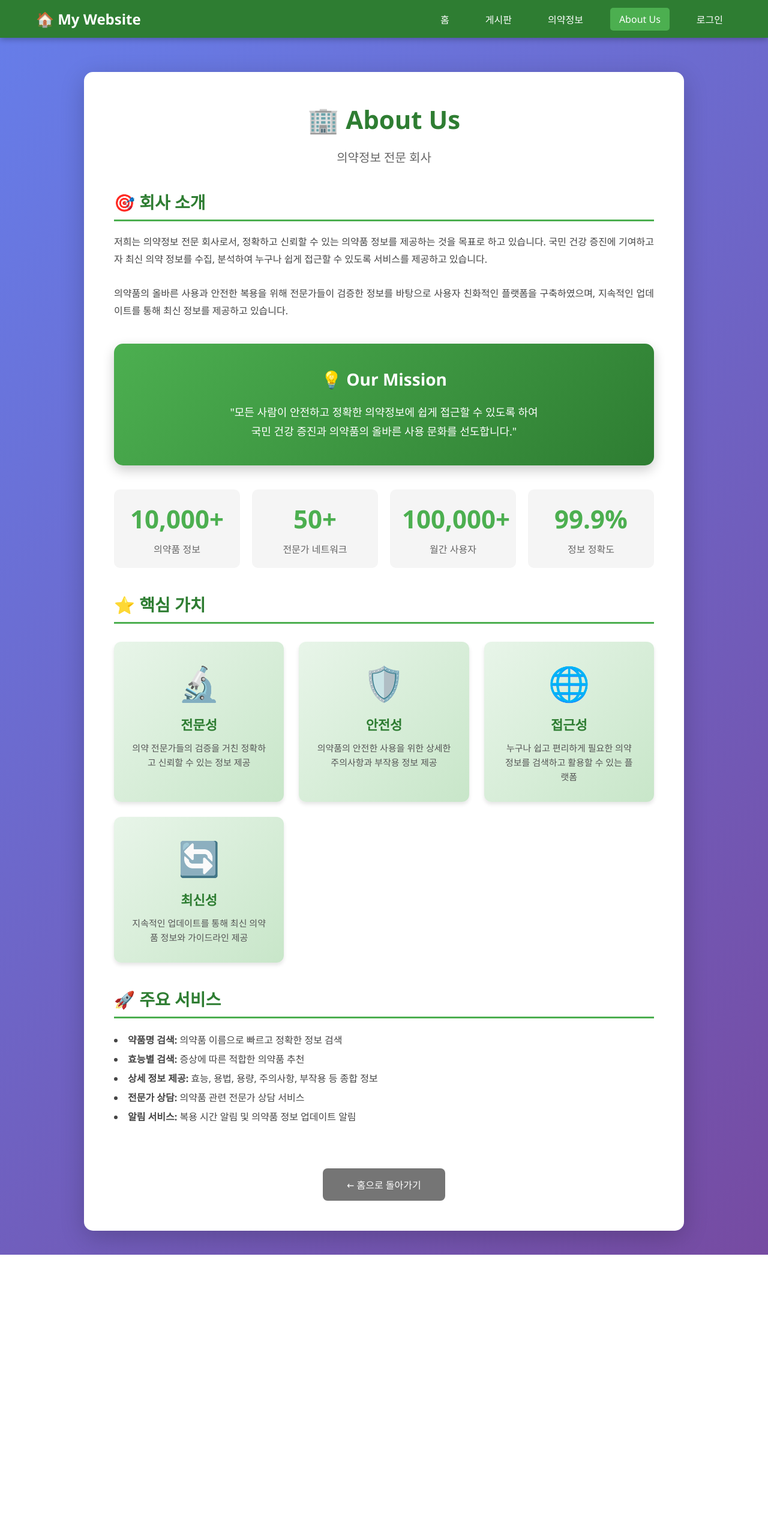
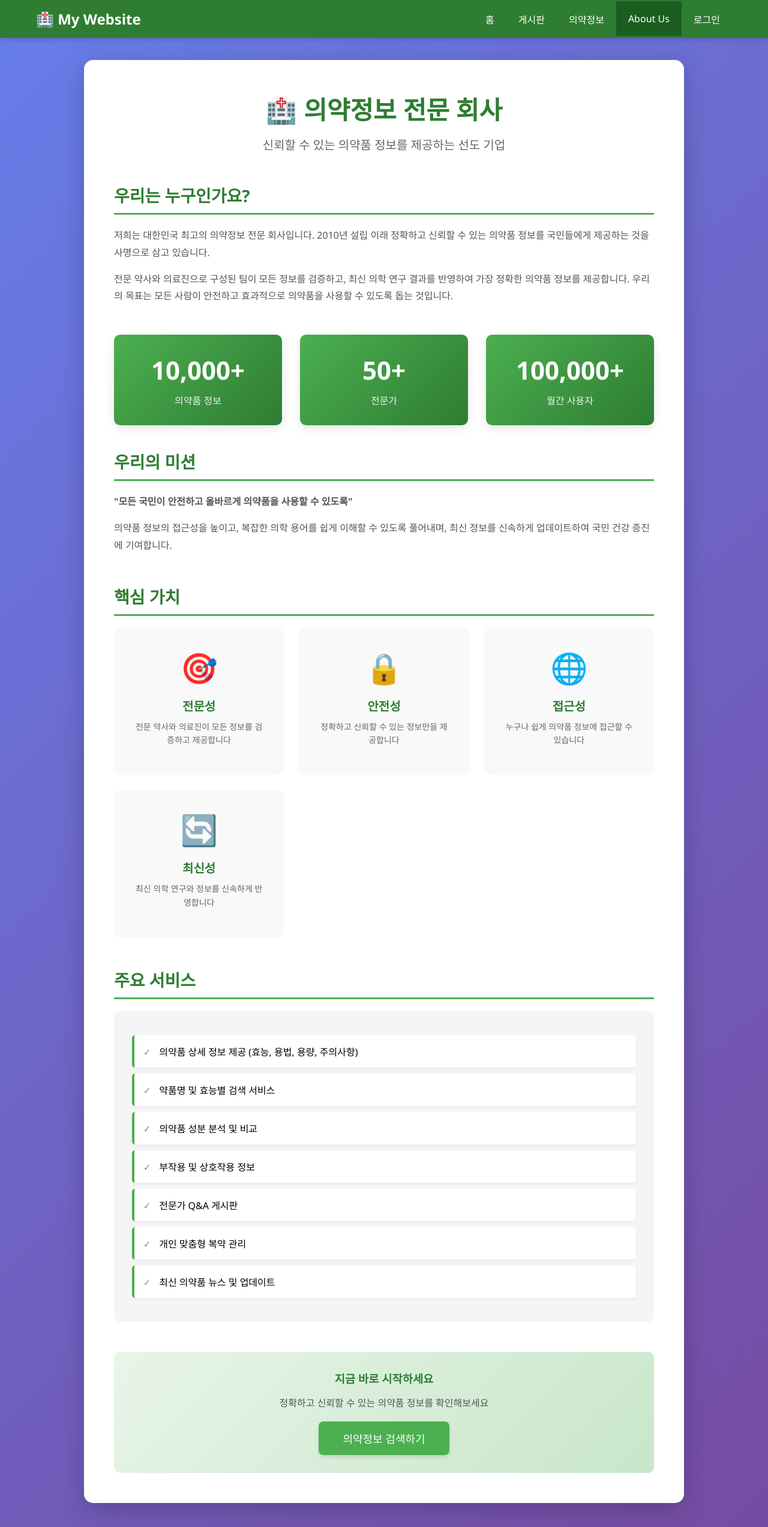
Before and after one commit to ywhcho/my-website, a Django app: template accounts/templates/accounts/about_us.html in a window 1280 px wide. Shown: the whole page at 60% size. Before the commit the page ends 2092 px from the top, so only its background shows below. Run offline with Django 4.2, Linux system fonts and the light colour scheme; the template is opened without the code that fills it, so the values that code supplies are empty.

Commit message:
About Us 페이지 생성

```diff
--- a/accounts/templates/accounts/about_us.html
+++ b/accounts/templates/accounts/about_us.html
@@ -14,7 +14,7 @@
             font-family: 'Segoe UI', Tahoma, Geneva, Verdana, sans-serif;
             background: linear-gradient(135deg, #667eea 0%, #764ba2 100%);
             min-height: 100vh;
-            padding-top: 80px;
+            padding-top: 60px;
         }
 
         /* 네비게이션 바 */
@@ -24,7 +24,8 @@
             left: 0;
             right: 0;
             background-color: #2e7d32;
-            box-shadow: 0 2px 10px rgba(0,0,0,0.3);
+            padding: 0;
+            box-shadow: 0 2px 10px rgba(0,0,0,0.2);
             z-index: 1000;
         }
         .navbar-container {
@@ -33,43 +34,35 @@
             display: flex;
             justify-content: space-between;
             align-items: center;
-            padding: 15px 20px;
+            padding: 0 20px;
         }
         .navbar-brand {
+            color: white;
             font-size: 24px;
             font-weight: bold;
-            color: white;
             text-decoration: none;
+            padding: 15px 0;
         }
         .navbar-menu {
             display: flex;
             list-style: none;
-            gap: 30px;
-            align-items: center;
+            gap: 0;
         }
-        .navbar-menu li a {
+        .navbar-menu li {
+            margin: 0;
+        }
+        .navbar-menu a {
+            display: block;
             color: white;
             text-decoration: none;
-            font-size: 16px;
-            padding: 8px 15px;
-            border-radius: 5px;
-            transition: all 0.3s;
+            padding: 18px 20px;
+            transition: background-color 0.3s;
         }
-        .navbar-menu li a:hover {
-            background-color: rgba(255, 255, 255, 0.2);
-        }
-        .navbar-menu li a.active {
-            background-color: #4CAF50;
+        .navbar-menu a:hover,
+        .navbar-menu a.active {
+            background-color: #1b5e20;
         }
 
-        /* 메인 컨텐츠 */
-        .main-content {
-            display: flex;
-            justify-content: center;
-            align-items: center;
-            padding: 40px 20px;
-            min-height: calc(100vh - 80px);
-        }
         .container {
             max-width: 1000px;
             width: 100%;
@@ -77,168 +70,154 @@
             padding: 50px;
             border-radius: 15px;
             box-shadow: 0 10px 40px rgba(0,0,0,0.2);
+            margin: 40px auto;
         }
 
-        h1 {
+        .hero {
+            text-align: center;
+            margin-bottom: 50px;
+        }
+        .hero h1 {
             color: #2e7d32;
-            margin-bottom: 20px;
-            text-align: center;
             font-size: 42px;
+            margin-bottom: 15px;
         }
-
-        .subtitle {
-            text-align: center;
+        .hero .tagline {
+            font-size: 20px;
             color: #666;
-            font-size: 20px;
-            margin-bottom: 40px;
+            font-weight: 300;
         }
 
         .section {
-            margin-bottom: 40px;
+            margin-bottom: 50px;
         }
-
-        .section-title {
+        .section h2 {
             color: #2e7d32;
             font-size: 28px;
             margin-bottom: 20px;
             padding-bottom: 10px;
             border-bottom: 3px solid #4CAF50;
         }
-
-        .section-content {
-            color: #444;
+        .section p {
+            color: #555;
+            line-height: 1.8;
             font-size: 16px;
-            line-height: 1.8;
-            text-align: justify;
+            margin-bottom: 15px;
         }
 
-        .values-grid {
+        /* 통계 섹션 */
+        .stats {
             display: grid;
-            grid-template-columns: repeat(auto-fit, minmax(250px, 1fr));
-            gap: 25px;
-            margin-top: 30px;
+            grid-template-columns: repeat(auto-fit, minmax(200px, 1fr));
+            gap: 30px;
+            margin: 40px 0;
+        }
+        .stat-card {
+            background: linear-gradient(135deg, #4CAF50 0%, #2e7d32 100%);
+            color: white;
+            padding: 30px;
+            border-radius: 10px;
+            text-align: center;
+            box-shadow: 0 5px 15px rgba(0,0,0,0.1);
+        }
+        .stat-number {
+            font-size: 42px;
+            font-weight: bold;
+            margin-bottom: 10px;
+        }
+        .stat-label {
+            font-size: 16px;
+            opacity: 0.9;
         }
 
+        /* 핵심 가치 */
+        .values {
+            display: grid;
+            grid-template-columns: repeat(auto-fit, minmax(220px, 1fr));
+            gap: 25px;
+        }
         .value-card {
+            background-color: #f9f9f9;
+            padding: 30px;
+            border-radius: 10px;
+            text-align: center;
+            transition: all 0.3s;
+            border: 2px solid transparent;
+        }
+        .value-card:hover {
+            transform: translateY(-5px);
+            border-color: #4CAF50;
+            box-shadow: 0 5px 15px rgba(0,0,0,0.1);
+        }
+        .value-icon {
+            font-size: 50px;
+            margin-bottom: 15px;
+        }
+        .value-card h3 {
+            color: #2e7d32;
+            margin-bottom: 10px;
+            font-size: 20px;
+        }
+        .value-card p {
+            color: #666;
+            font-size: 14px;
+            line-height: 1.6;
+        }
+
+        /* 서비스 목록 */
+        .services {
+            background-color: #f5f5f5;
+            padding: 30px;
+            border-radius: 10px;
+        }
+        .services ul {
+            list-style: none;
+        }
+        .services li {
+            padding: 15px;
+            margin: 10px 0;
+            background-color: white;
+            border-left: 4px solid #4CAF50;
+            border-radius: 5px;
+            box-shadow: 0 2px 5px rgba(0,0,0,0.05);
+        }
+        .services li::before {
+            content: "✓ ";
+            color: #4CAF50;
+            font-weight: bold;
+            margin-right: 10px;
+        }
+
+        .cta {
+            text-align: center;
+            margin-top: 50px;
+            padding: 30px;
             background: linear-gradient(135deg, #e8f5e9 0%, #c8e6c9 100%);
-            padding: 30px;
-            border-radius: 12px;
-            text-align: center;
+            border-radius: 10px;
+        }
+        .cta h3 {
+            color: #2e7d32;
+            margin-bottom: 15px;
+        }
+        .cta p {
+            color: #555;
+            margin-bottom: 20px;
+        }
+        .btn {
+            display: inline-block;
+            padding: 15px 40px;
+            background-color: #4CAF50;
+            color: white;
+            text-decoration: none;
+            border-radius: 8px;
+            font-size: 18px;
             transition: all 0.3s;
             box-shadow: 0 4px 6px rgba(0,0,0,0.1);
         }
-
-        .value-card:hover {
-            transform: translateY(-8px);
-            box-shadow: 0 8px 20px rgba(0,0,0,0.2);
-        }
-
-        .value-icon {
-            font-size: 56px;
-            margin-bottom: 15px;
-        }
-
-        .value-title {
-            color: #2e7d32;
-            font-size: 22px;
-            font-weight: bold;
-            margin-bottom: 12px;
-        }
-
-        .value-description {
-            color: #555;
-            font-size: 15px;
-            line-height: 1.6;
-        }
-
-        .stats-container {
-            display: flex;
-            justify-content: space-around;
-            margin: 40px 0;
-            flex-wrap: wrap;
-            gap: 20px;
-        }
-
-        .stat-item {
-            text-align: center;
-            padding: 20px;
-            background-color: #f5f5f5;
-            border-radius: 10px;
-            flex: 1;
-            min-width: 150px;
-        }
-
-        .stat-number {
-            font-size: 42px;
-            font-weight: bold;
-            color: #4CAF50;
-            margin-bottom: 10px;
-        }
-
-        .stat-label {
-            color: #666;
-            font-size: 16px;
-        }
-
-        .mission-box {
-            background: linear-gradient(135deg, #4CAF50 0%, #2e7d32 100%);
-            color: white;
-            padding: 40px;
-            border-radius: 15px;
-            text-align: center;
-            margin: 40px 0;
-            box-shadow: 0 8px 20px rgba(0,0,0,0.2);
-        }
-
-        .mission-box h3 {
-            font-size: 28px;
-            margin-bottom: 20px;
-        }
-
-        .mission-box p {
-            font-size: 18px;
-            line-height: 1.8;
-        }
-
-        .btn-back {
-            display: inline-block;
-            padding: 15px 40px;
-            background-color: #757575;
-            color: white;
-            text-decoration: none;
-            border-radius: 8px;
-            margin-top: 30px;
-            transition: all 0.3s;
-            font-size: 16px;
-        }
-
-        .btn-back:hover {
-            background-color: #616161;
+        .btn:hover {
+            background-color: #45a049;
             transform: translateY(-2px);
-        }
-
-        .center {
-            text-align: center;
-        }
-
-        /* 반응형 디자인 */
-        @media (max-width: 768px) {
-            .navbar-menu {
-                gap: 15px;
-            }
-            .navbar-menu li a {
-                font-size: 14px;
-                padding: 6px 10px;
-            }
-            .container {
-                padding: 30px 20px;
-            }
-            h1 {
-                font-size: 32px;
-            }
-            .subtitle {
-                font-size: 16px;
-            }
+            box-shadow: 0 6px 12px rgba(0,0,0,0.15);
         }
     </style>
 </head>
@@ -246,7 +225,7 @@
     <!-- 네비게이션 바 -->
     <nav class="navbar">
         <div class="navbar-container">
-            <a href="{% url 'accounts:home' %}" class="navbar-brand">🏠 My Website</a>
+            <a href="{% url 'accounts:home' %}" class="navbar-brand">🏥 My Website</a>
             <ul class="navbar-menu">
                 <li><a href="{% url 'accounts:home' %}">홈</a></li>
                 <li><a href="{% url 'board:list' %}">게시판</a></li>
@@ -262,111 +241,103 @@
         </div>
     </nav>
 
-    <!-- 메인 컨텐츠 -->
-    <div class="main-content">
     <div class="container">
-            <h1>🏢 About Us</h1>
-            <p class="subtitle">의약정보 전문 회사</p>
+        <!-- Hero Section -->
+        <div class="hero">
+            <h1>🏥 의약정보 전문 회사</h1>
+            <p class="tagline">신뢰할 수 있는 의약품 정보를 제공하는 선도 기업</p>
+        </div>
 
         <!-- 회사 소개 -->
         <div class="section">
-                <h2 class="section-title">🎯 회사 소개</h2>
-                <div class="section-content">
+            <h2>우리는 누구인가요?</h2>
             <p>
-                        저희는 의약정보 전문 회사로서, 정확하고 신뢰할 수 있는 의약품 정보를 제공하는 것을
-                        목표로 하고 있습니다. 국민 건강 증진에 기여하고자 최신 의약 정보를 수집, 분석하여
-                        누구나 쉽게 접근할 수 있도록 서비스를 제공하고 있습니다.
+                저희는 대한민국 최고의 의약정보 전문 회사입니다. 2010년 설립 이래 정확하고 신뢰할 수 있는
+                의약품 정보를 국민들에게 제공하는 것을 사명으로 삼고 있습니다.
             </p>
-                    <br>
             <p>
-                        의약품의 올바른 사용과 안전한 복용을 위해 전문가들이 검증한 정보를 바탕으로
-                        사용자 친화적인 플랫폼을 구축하였으며, 지속적인 업데이트를 통해 최신 정보를
-                        제공하고 있습니다.
+                전문 약사와 의료진으로 구성된 팀이 모든 정보를 검증하고, 최신 의학 연구 결과를 반영하여
+                가장 정확한 의약품 정보를 제공합니다. 우리의 목표는 모든 사람이 안전하고 효과적으로
+                의약품을 사용할 수 있도록 돕는 것입니다.
             </p>
+        </div>
+
+        <!-- 통계 -->
+        <div class="stats">
+            <div class="stat-card">
+                <div class="stat-number">10,000+</div>
+                <div class="stat-label">의약품 정보</div>
+            </div>
+            <div class="stat-card">
+                <div class="stat-number">50+</div>
+                <div class="stat-label">전문가</div>
+            </div>
+            <div class="stat-card">
+                <div class="stat-number">100,000+</div>
+                <div class="stat-label">월간 사용자</div>
             </div>
         </div>
 
         <!-- 미션 -->
-            <div class="mission-box">
-                <h3>💡 Our Mission</h3>
+        <div class="section">
+            <h2>우리의 미션</h2>
             <p>
-                    "모든 사람이 안전하고 정확한 의약정보에 쉽게 접근할 수 있도록 하여<br>
-                    국민 건강 증진과 의약품의 올바른 사용 문화를 선도합니다."
+                <strong>"모든 국민이 안전하고 올바르게 의약품을 사용할 수 있도록"</strong>
             </p>
-            </div>
-
-            <!-- 통계 -->
-            <div class="stats-container">
-                <div class="stat-item">
-                    <div class="stat-number">10,000+</div>
-                    <div class="stat-label">의약품 정보</div>
-                </div>
-                <div class="stat-item">
-                    <div class="stat-number">50+</div>
-                    <div class="stat-label">전문가 네트워크</div>
-                </div>
-                <div class="stat-item">
-                    <div class="stat-number">100,000+</div>
-                    <div class="stat-label">월간 사용자</div>
-                </div>
-                <div class="stat-item">
-                    <div class="stat-number">99.9%</div>
-                    <div class="stat-label">정보 정확도</div>
-                </div>
+            <p>
+                의약품 정보의 접근성을 높이고, 복잡한 의학 용어를 쉽게 이해할 수 있도록 풀어내며,
+                최신 정보를 신속하게 업데이트하여 국민 건강 증진에 기여합니다.
+            </p>
         </div>
 
         <!-- 핵심 가치 -->
         <div class="section">
-                <h2 class="section-title">⭐ 핵심 가치</h2>
-                <div class="values-grid">
+            <h2>핵심 가치</h2>
+            <div class="values">
                 <div class="value-card">
-                        <div class="value-icon">🔬</div>
-                        <div class="value-title">전문성</div>
-                        <div class="value-description">
-                            의약 전문가들의 검증을 거친 정확하고 신뢰할 수 있는 정보 제공
-                        </div>
+                    <div class="value-icon">🎯</div>
+                    <h3>전문성</h3>
+                    <p>전문 약사와 의료진이 모든 정보를 검증하고 제공합니다</p>
                 </div>
                 <div class="value-card">
-                        <div class="value-icon">🛡️</div>
-                        <div class="value-title">안전성</div>
-                        <div class="value-description">
-                            의약품의 안전한 사용을 위한 상세한 주의사항과 부작용 정보 제공
-                        </div>
+                    <div class="value-icon">🔒</div>
+                    <h3>안전성</h3>
+                    <p>정확하고 신뢰할 수 있는 정보만을 제공합니다</p>
                 </div>
                 <div class="value-card">
                     <div class="value-icon">🌐</div>
-                        <div class="value-title">접근성</div>
-                        <div class="value-description">
-                            누구나 쉽고 편리하게 필요한 의약 정보를 검색하고 활용할 수 있는 플랫폼
-                        </div>
+                    <h3>접근성</h3>
+                    <p>누구나 쉽게 의약품 정보에 접근할 수 있습니다</p>
                 </div>
                 <div class="value-card">
                     <div class="value-icon">🔄</div>
-                        <div class="value-title">최신성</div>
-                        <div class="value-description">
-                            지속적인 업데이트를 통해 최신 의약품 정보와 가이드라인 제공
-                        </div>
+                    <h3>최신성</h3>
+                    <p>최신 의학 연구와 정보를 신속하게 반영합니다</p>
                 </div>
             </div>
         </div>
 
-            <!-- 서비스 -->
+        <!-- 주요 서비스 -->
         <div class="section">
-                <h2 class="section-title">🚀 주요 서비스</h2>
-                <div class="section-content">
-                    <ul style="list-style-position: inside; line-height: 2;">
-                        <li><strong>약품명 검색:</strong> 의약품 이름으로 빠르고 정확한 정보 검색</li>
-                        <li><strong>효능별 검색:</strong> 증상에 따른 적합한 의약품 추천</li>
-                        <li><strong>상세 정보 제공:</strong> 효능, 용법, 용량, 주의사항, 부작용 등 종합 정보</li>
-                        <li><strong>전문가 상담:</strong> 의약품 관련 전문가 상담 서비스</li>
-                        <li><strong>알림 서비스:</strong> 복용 시간 알림 및 의약품 정보 업데이트 알림</li>
+            <h2>주요 서비스</h2>
+            <div class="services">
+                <ul>
+                    <li>의약품 상세 정보 제공 (효능, 용법, 용량, 주의사항)</li>
+                    <li>약품명 및 효능별 검색 서비스</li>
+                    <li>의약품 성분 분석 및 비교</li>
+                    <li>부작용 및 상호작용 정보</li>
+                    <li>전문가 Q&A 게시판</li>
+                    <li>개인 맞춤형 복약 관리</li>
+                    <li>최신 의약품 뉴스 및 업데이트</li>
                 </ul>
             </div>
         </div>
 
-            <div class="center">
-                <a href="{% url 'accounts:home' %}" class="btn-back">← 홈으로 돌아가기</a>
-            </div>
+        <!-- CTA -->
+        <div class="cta">
+            <h3>지금 바로 시작하세요</h3>
+            <p>정확하고 신뢰할 수 있는 의약품 정보를 확인해보세요</p>
+            <a href="{% url 'accounts:medicine_info' %}" class="btn">의약정보 검색하기</a>
         </div>
     </div>
 </body>
```
Lines whose indentation alone changed are shown as unchanged.
